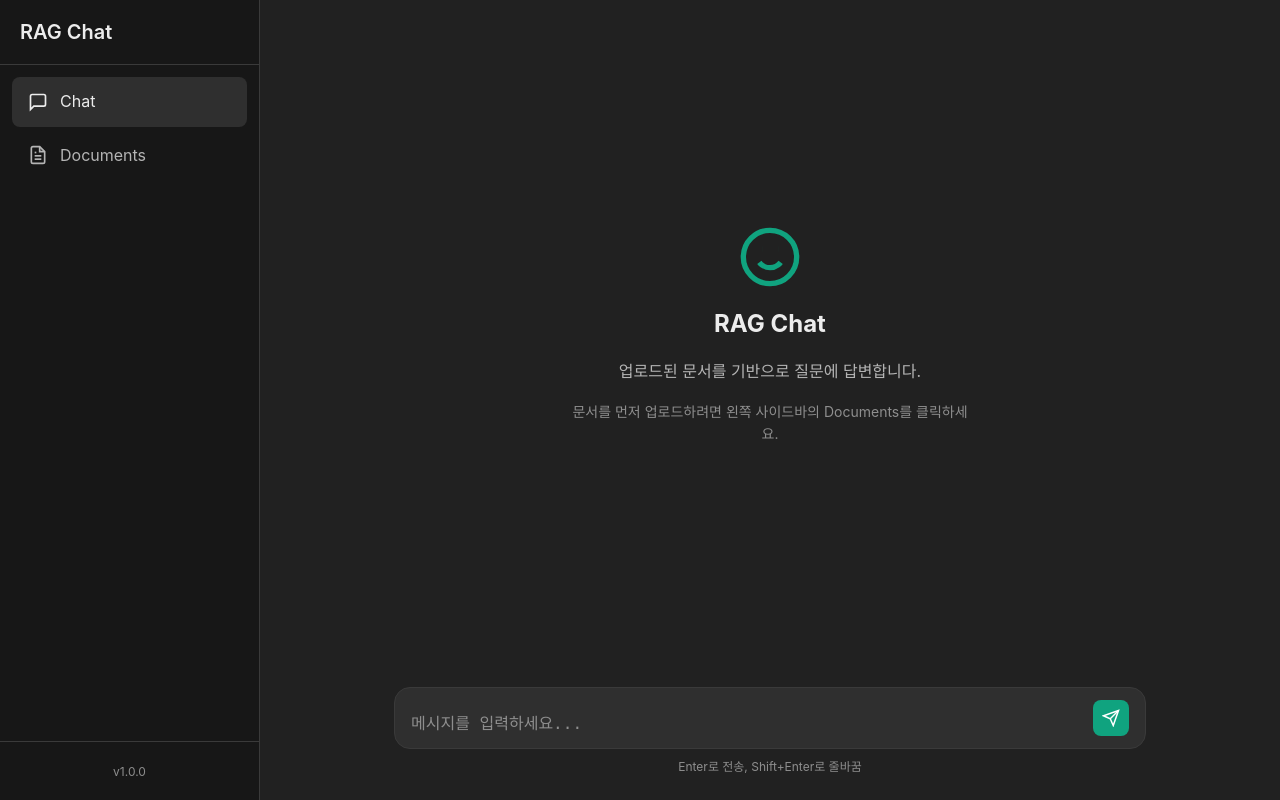
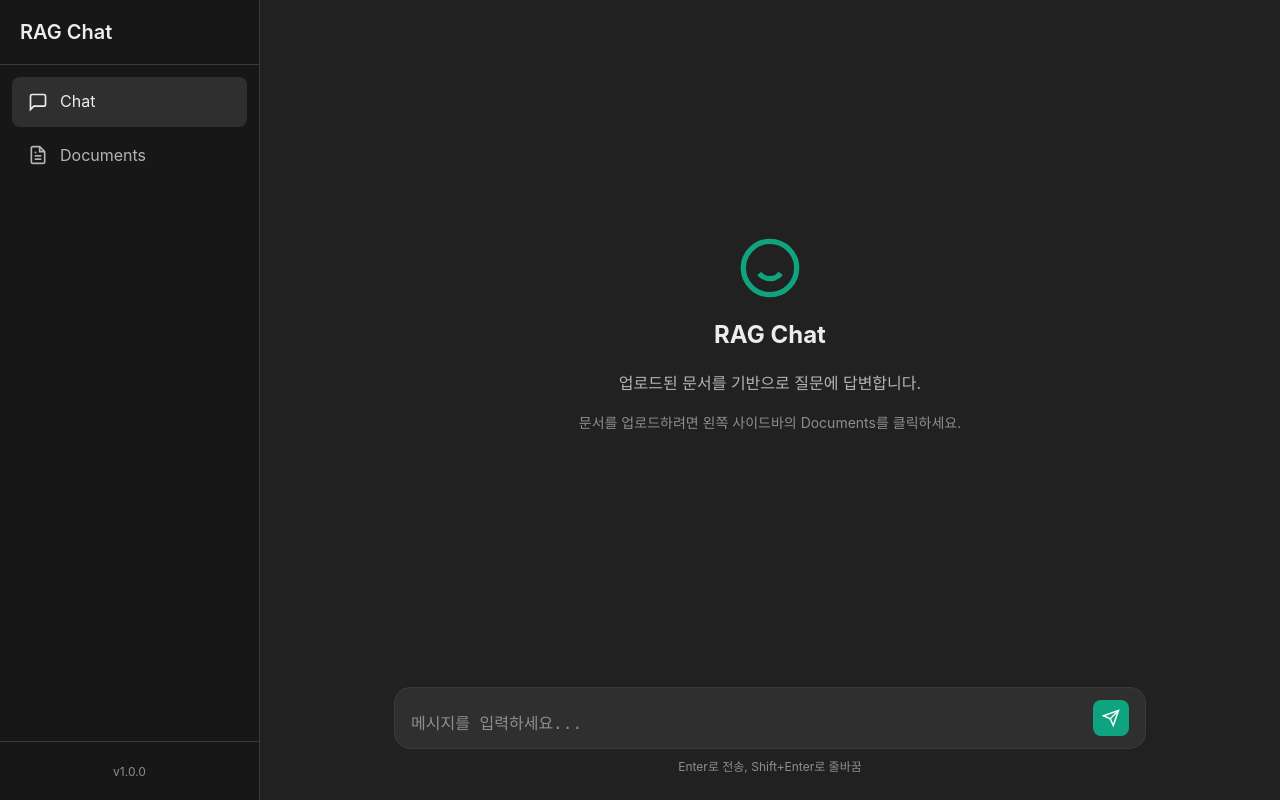
Before and after one commit to KHY90/RAG_Test, a FastAPI app: page / in a window 1280 px wide. Run offline with FastAPI, Linux system fonts and the light colour scheme; parts of the project's set-up code (start-up, migrations or seed data) failed here and were passed over.

Commit message:
feat: Add TCP 3-way handshake explanation document and update hint in index.html

```diff
--- a/src/templates/index.html
+++ b/src/templates/index.html
@@ -17,7 +17,7 @@
             </div>
             <h2>RAG Chat</h2>
             <p>업로드된 문서를 기반으로 질문에 답변합니다.</p>
-            <p class="hint">문서를 먼저 업로드하려면 왼쪽 사이드바의 Documents를 클릭하세요.</p>
+            <p class="hint">문서를 업로드하려면 왼쪽 사이드바의 Documents를 클릭하세요.</p>
         </div>
     </div>
 
```
Also changed, not shown: data/TCP 3-way handshake에 대해서 설명해주세요.md (renamed from data/TCP 3-way handshake에 대해서 설명해주세요 16d2e997383a8051bd2ac6d977bbdc3c.md).
